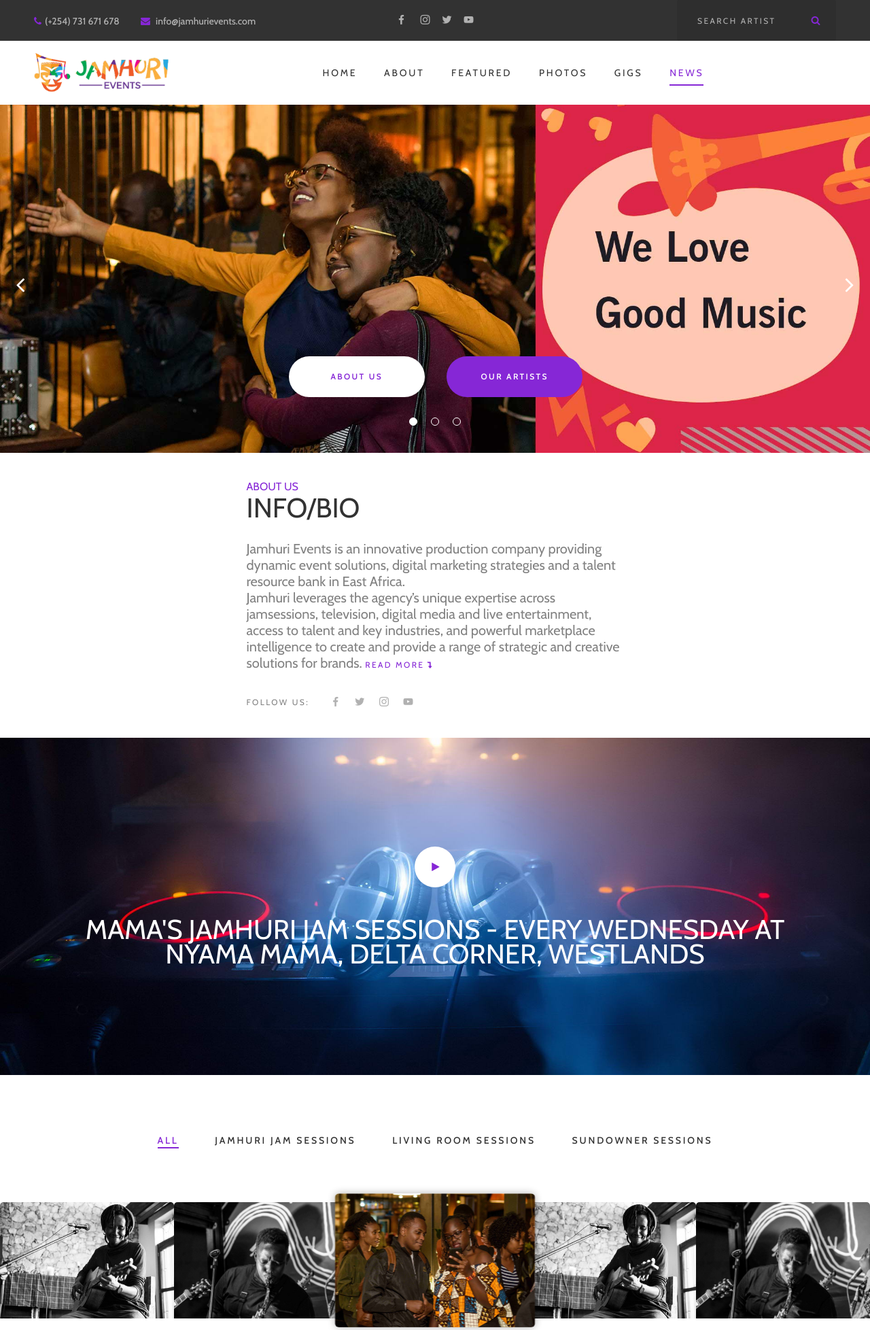
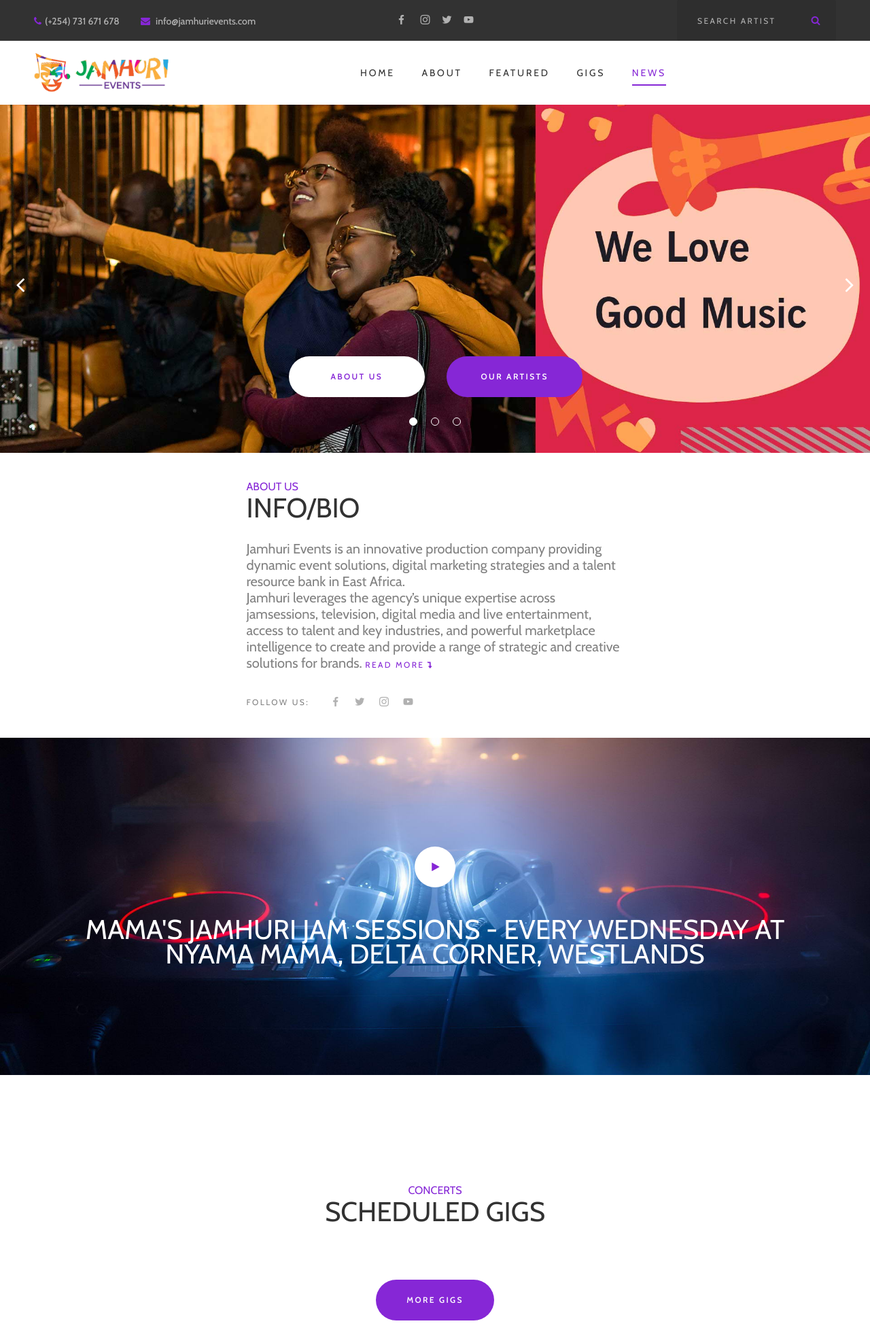
Before and after one commit to AlexKarari/Jamhuri, a Django app: page / in a window 1280 px wide. Shown: the top 1956 px of the page at 68% size. Run offline with Django 3.2, Linux system fonts and the light colour scheme; data that the repository does not hold is empty; some libraries are stand-ins or nearby versions; some web fonts are replaced.

Commit message:
Photos
Photos and gallery section commented out

```diff
--- a/jamfest/templates/all/index.html
+++ b/jamfest/templates/all/index.html
@@ -45,7 +45,7 @@
 
 
 
-            <section id="gallery" class="ls section_padding_top_65 columns_padding_0">
+            <!-- <section id="gallery" class="ls section_padding_top_65 columns_padding_0">
                 <div class="container-fluid">
                     <div class="col-sm-12 bottommargin_0">
                         <div class="filters carousel_filters">
@@ -94,7 +94,7 @@
                     </div>
                     </div>
                 </div>
-            </section>
+            </section> -->
 
     <section id="gigs" class="ls section_padding_top_150 section_padding_bottom_150">
         <div class="container">
--- a/jamfest/templates/partials/bottomnav.html
+++ b/jamfest/templates/partials/bottomnav.html
@@ -15,7 +15,7 @@
 								<li> <a href="#about">About</a> </li>
 								<li> <a href="#featured-video">Featured</a> </li>
 								<!-- <li> <a href="#latest-album">Latest</a> </li> -->
-								<li> <a href="#gallery">Photos</a> </li>
+								<!-- <li> <a href="#gallery">Photos</a> </li> -->
 								<li> <a href="#gigs">Gigs</a> </li>
 								<li> <a href="#news">News</a> </li>
 							{% else %}
@@ -23,7 +23,7 @@
 								<li class="{% if request.path == '/about/' %}active{%else%}{%endif%}" ><a href="{% url 'about_us' %}">About</a> </li>
 								<li> <a href="{% url 'all_artists' %}">Artists</a> </li>
 								<!-- <li> <a href="#latest-album">Latest</a> </li> -->
-								<li class="{% if request.path == '/photos/' %}active{%else%}{%endif%}"> <a href="{% url 'photos' %}">Photos</a> </li>
+								<!-- <li class="{% if request.path == '/photos/' %}active{%else%}{%endif%}"> <a href="{% url 'photos' %}">Photos</a> </li> -->
 								<li class="{% if request.path == '/all_shows/' %}active{%else%}{%endif%}"> <a href="{% url 'all_shows' %}">Gigs</a> </li>
 								<li class="{% if request.path == '/all_articles/' %}active{%else%}{%endif%}"> <a href="{% url 'all_articles' %}">News</a> </li>
 							{% endif %}
--- a/jamfest/templates/partials/topnav.html
+++ b/jamfest/templates/partials/topnav.html
@@ -7,7 +7,9 @@
 					<p class="greylinks"> <i class="fa fa-envelope highlight rightpadding_5" aria-hidden="true"></i> <a href="mailto:info@jamhurievents.com">info@jamhurievents.com </a> </p>
 				</div>
 			</div>
-			<div class="col-md-4 col-sm-6 text-center text-md-center"> <a class="social-icon socicon-facebook" href="#" title="Facebook"></a> <a class="social-icon socicon-instagram" href="#" title="Instagram"></a><a class="social-icon socicon-twitter" href="#" title="Twitter"></a><a class="social-icon socicon-youtube" href="#" title="Youtube"></a> </div>
+			<div class="col-md-4 col-sm-6 text-center text-md-center">
+				<a class="social-icon socicon-facebook" href="#" title="Facebook"></a> <a class="social-icon socicon-instagram" href="#" title="Instagram"></a><a class="social-icon socicon-twitter" href="#" title="Twitter"></a><a class="social-icon socicon-youtube" href="#" title="Youtube"></a>
+			</div>
 			<div class="col-md-4 col-sm-12 text-center text-md-right">
 				<div class="widget widget_search">
 					<form class="" action="{% url 'search_results' %}">
```
Also changed, not shown: jamfest/templates/partials/breadcrumb.html (+5 -2 lines).
